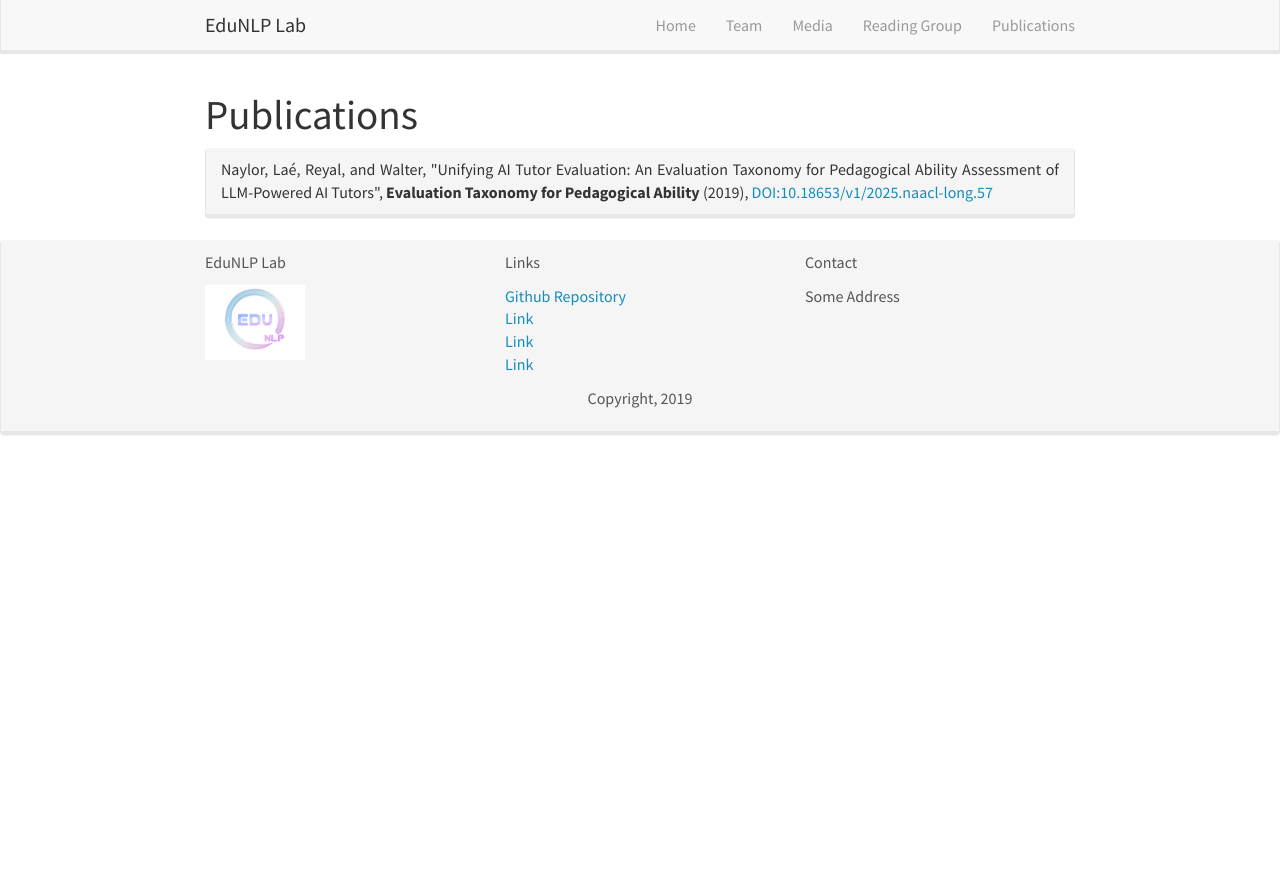
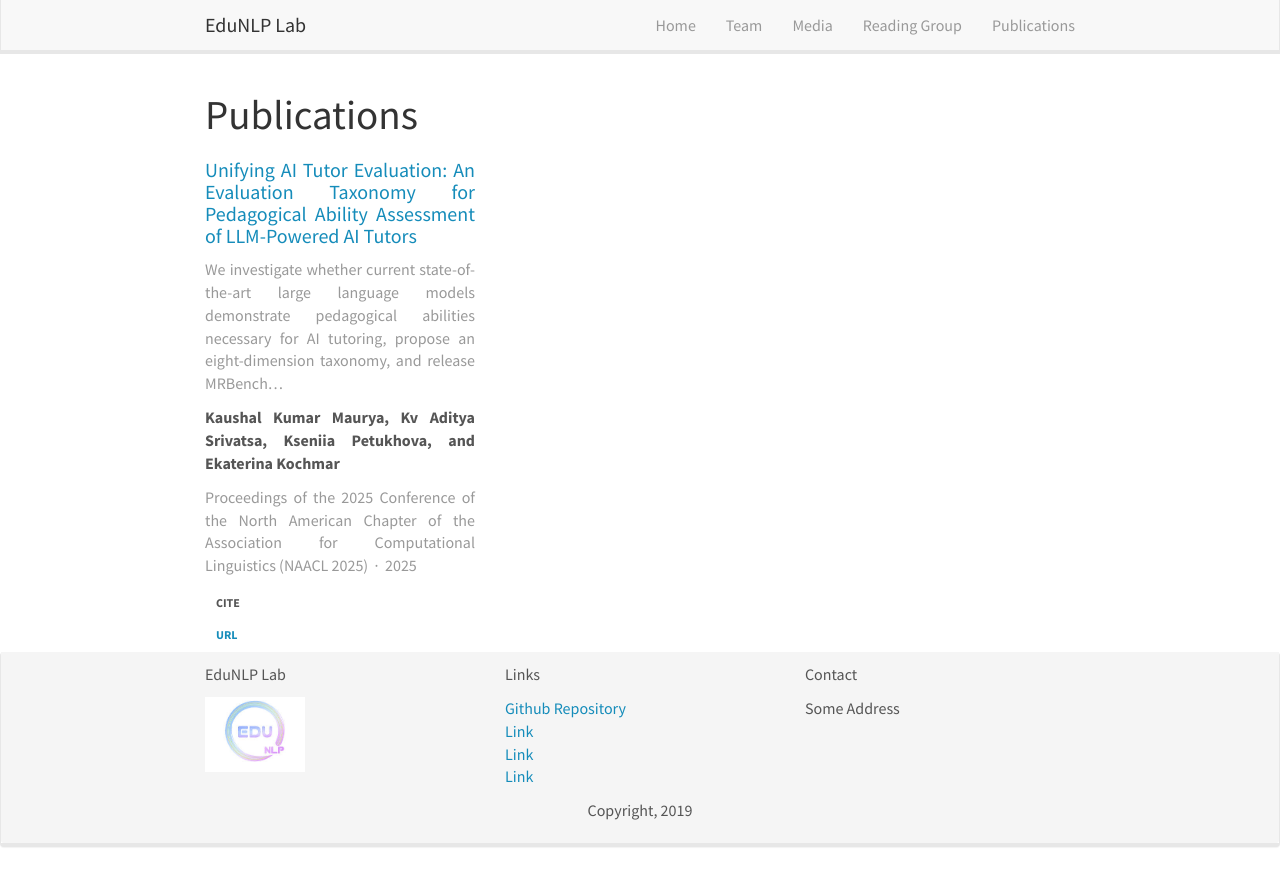
Before and after one commit to NaumanNaeem/EduNLP, a Jekyll site: the page built from _pages/publications.html, in a window 1280 px wide. Shown: the top 886 px of the page. Built offline with Jekyll 4.4.1, drawn with Linux system fonts in a browser that asks for light colours; nearby versions of some CDN libraries.

Commit message:
update publications section

```diff
--- a/_data/publications.json
+++ b/_data/publications.json
@@ -1,40 +1,39 @@
 [
 	{
-		"id": "https://aclanthology.org/2025.naacl-long.57/",
-		"type": "acl-anthology",
+		"id": "10.18653/v1/2025.naacl-long.57",
+		"type": "paper-conference",
 		"title": "Unifying AI Tutor Evaluation: An Evaluation Taxonomy for Pedagogical Ability Assessment of LLM-Powered AI Tutors",
-		"container-title": "Evaluation Taxonomy for Pedagogical Ability",
-		"page": "448-459",
-		"volume": "38",
-		"issue": "2",
-		"source": "IEEE Xplore",
-		"abstract": "In this paper, we investigate whether current state-of-the-art large language models (LLMs) are effective as AI tutors and whether they demonstrate pedagogical abilities necessary for good AI tutoring in educational dialogues. Previous efforts towards evaluation have beenlimited to subjective protocols and benchmarks. To bridge this gap, we propose a unified evaluation taxonomy with eight pedagogical dimensions based on key learning sciences principles, which is designed to assess the pedagogical value of LLM-powered AI tutor responses grounded in student mistakes or confusions in the mathematical domain. We release MRBench – a new evaluation benchmark containing 192 conversations and 1,596 responses from seven state-of-the-art LLM-based and human tutors, providing gold annotations for eight pedagogical dimensions. We assess reliability of the popular Prometheus2 and Llama-3.1-8B LLMs as evaluators and analyze each tutor’s pedagogical abilities, highlighting which LLMs are good tutors and which ones are more suitable as question-answering systems. We believe that the presented taxonomy, benchmark, and human-annotated labels will streamline the evaluation process and help track the progress in AI tutors’ development.",
+		"container-title": "Proceedings of the 2025 Conference of the North American Chapter of the Association for Computational Linguistics (NAACL 2025)",
+		"page": "1234–1251",
+		"abstract": "We investigate whether current state-of-the-art large language models demonstrate pedagogical abilities necessary for AI tutoring, propose an eight-dimension taxonomy, and release MRBench…",
 		"DOI": "10.18653/v1/2025.naacl-long.57",
+		"URL": "https://aclanthology.org/2025.naacl-long.57/",
 		"author": [
 			{
-				"family": "Naylor",
-				"given": "P."
+				"family": "Maurya",
+				"given": "Kaushal Kumar"
 			},
 			{
-				"family": "Laé",
-				"given": "M."
+				"family": "Srivatsa",
+				"given": "Kv Aditya"
 			},
 			{
-				"family": "Reyal",
-				"given": "F."
+				"family": "Petukhova",
+				"given": "Kseniia"
 			},
 			{
-				"family": "Walter",
-				"given": "T."
+				"family": "Kochmar",
+				"given": "Ekaterina"
 			}
 		],
 		"issued": {
 			"date-parts": [
 				[
-					"2019",
-					2
+					2025,
+					4
 				]
 			]
-		}
+		},
+		"citation": "@inproceedings{maurya-etal-2025-unifying, title = {Unifying AI Tutor Evaluation: An Evaluation Taxonomy for Pedagogical Ability Assessment of LLM-Powered AI Tutors}, author = {Maurya, Kaushal Kumar and Srivatsa, Kv Aditya and Petukhova, Kseniia and Kochmar, Ekaterina}, booktitle = {Proceedings of the 2025 Conference of the North American Chapter of the Association for Computational Linguistics: Human Language Technologies}, month = {apr}, year = {2025}, address = {Albuquerque, New Mexico}, publisher = {Association for Computational Linguistics}, url = {https://aclanthology.org/2025.naacl-long.57/}, doi = {10.18653/v1/2025.naacl-long.57}, pages = {1234--1251}, isbn = {979-8-89176-189-6} }"
 	}
 ]
--- a/_pages/publications.html
+++ b/_pages/publications.html
@@ -1,52 +1,72 @@
 ---
 title: "Publications"
 layout: default
-excerpt: "RT2 Lab -- Publications."
+excerpt: "EduNLP Lab—Publications."
 sitemap: false
 permalink: /publications/
 ---
 
-<h1>{{page.title}}</h1>
+<h1 class="mb-3">{{ page.title }}</h1>
 
-<div class="panel-group" id="accordion">
-    <div class="panel panel-default">
+<div class="row">
+    {% for publi in site.data.publications %}
+    <div class="col-md-6 col-lg-4 mb-4">
+        <div class="card h-100 shadow-sm">
+            <div class="card-body d-flex flex-column">
+                {%- assign link = publi.URL | default: publi.DOI | default: publi.id -%}
+                <h4 class="card-title">
+                    {% if link %}
+                    <a href="{% if publi.DOI %}https://doi.org/{{ publi.DOI }}{% else %}{{ link }}{% endif %}"
+                        target="_blank" rel="noopener">
+                        {{ publi.title }}
+                    </a>
+                    {% else %}
+                    {{ publi.title }}
+                    {% endif %}
+                </h4>
 
-    {% for publi in site.data.publications %}
-        <div class="panel-heading">
-            <a data-toggle="collapse" data-parent="#accordion"
-               href="#collapse{{forloop.index}}"
-               style="color: inherit;">
-            <!-- authors -->
-            {% assign authors = "" | split:"/" %}
-            {% for author in publi.author %}
-                {% assign authors = authors | push: author.family %}
-            {% endfor %}
-            {{ authors | array_to_sentence_string }},
+                <p class="card-text text-muted">
+                    {{ publi.abstract | default: publi.abstractNote | truncatewords: 38 }}
+                </p>
 
-            <!-- title with link -->
-            "{{ publi.title }}",
+                <!-- Authors -->
+                <p class="mb-1">
+                    {% assign names = "" | split:"|" %}
+                    {% for a in publi.author %}
+                    {% assign full = a.given | append: " " | append: a.family %}
+                    {% assign names = names | push: full %}
+                    {% endfor %}
+                    <strong>{{ names | array_to_sentence_string }}</strong>
+                </p>
 
-            <!-- container -->
-            <b>{{ publi.container-title }}</b>
+                <!-- Venue · Year -->
+                <p class="text-muted fst-italic">
+                    {%- assign venue = publi["container-title"] | default: publi.venue | default: publi.publisher -%}
+                    {{ venue }}
+                    {%- assign year = publi.issued["date-parts"] | first | first -%}
+                    {% if year %} &nbsp;&middot;&nbsp; {{ year }}{% endif %}
+                </p>
 
-            <!-- issued date -->
-            ({{ publi.issued.date-parts | jsonify | slice: 3,4 }}),
+                <div class="mt-auto pt-1">
+                    {% if publi.citation %}
+                    <details class="d-inline-block me-2">
+                        <summary class="btn btn-sm btn-outline-secondary">Cite</summary>
+                        <pre class="mt-2 mb-0 small">{{ publi.citation }}</pre>
+                    </details>
+                    {% elsif link %}
+                    <a class="btn btn-sm btn-outline-secondary me-2"
+                        href="{% if publi.DOI %}https://doi.org/{{ publi.DOI }}{% else %}{{ link }}{% endif %}"
+                        target="_blank" rel="noopener">Cite</a>
+                    {% endif %}
 
-            <!-- DOI -->
-            {% if publi.DOI %}
-                <a href="https://doi.org/{{publi.DOI}}">DOI:{{publi.DOI}}</a>
-            {% endif %}
-            </a>
-        </div>
-
-        <div id="collapse{{forloop.index}}" class="panel-collapse collapse">
-            <div class="panel-body">
-                <p>{{ publi.abstract }}</p>
-
-                <a class="btn btn-outline-primary" href="https://doi.org/{{publi.DOI}}"
-                   role="button" target="blank">Link</a>
+                    {% if link %}
+                    <a class="btn btn-sm btn-outline-primary"
+                        href="{% if publi.DOI %}https://doi.org/{{ publi.DOI }}{% else %}{{ link }}{% endif %}"
+                        target="_blank" rel="noopener">URL</a>
+                    {% endif %}
+                </div>
             </div>
         </div>
+    </div>
     {% endfor %}
-    </div>
 </div>
```
